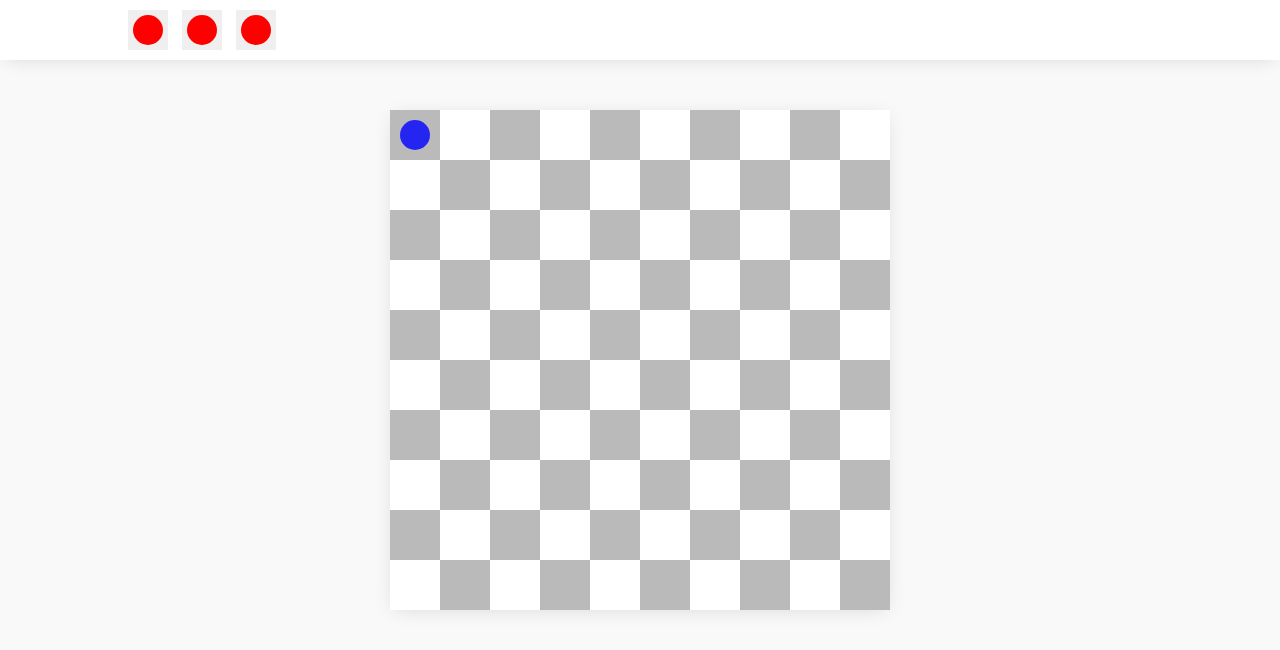
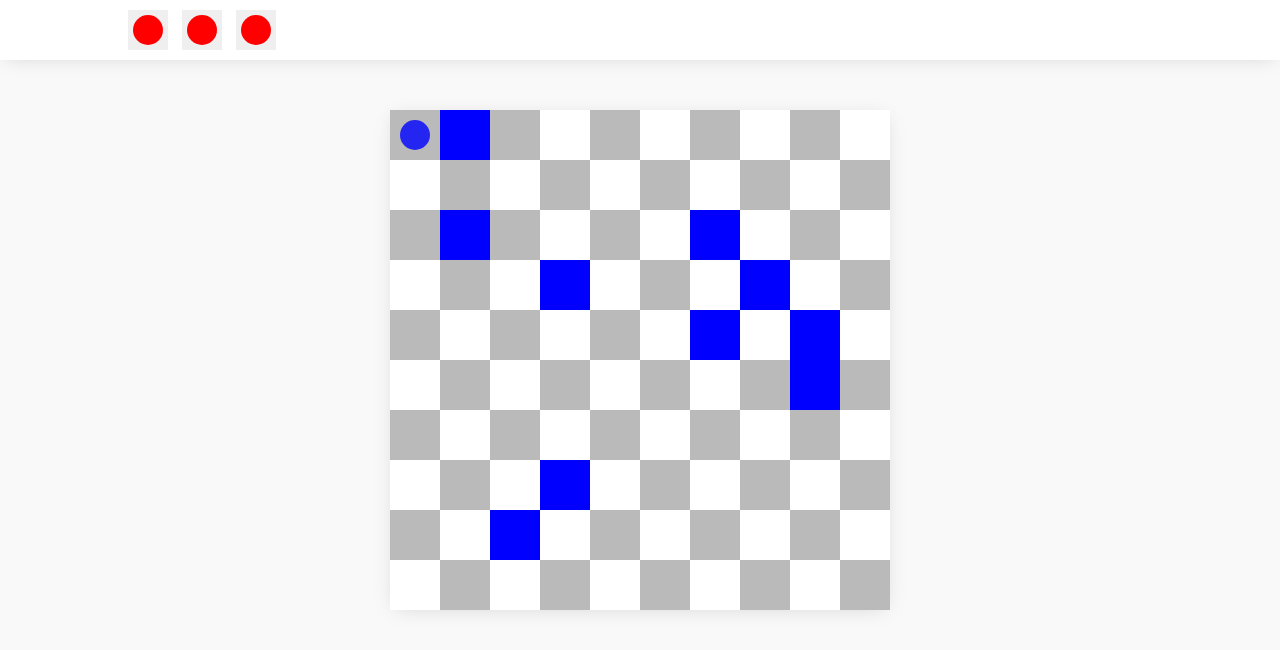
Before and after one commit to jrmykolyn/boom-dude, a website built with webpack: page src/index.html in a window 1280 px wide. Built offline with nearby package versions, Linux system fonts and the light colour scheme; files whose address does not match are found by name.

Commit message:
Completed first pass of: inserting 'Terrain' into grid; building out 'terrain UI/elems.'.

```diff
--- a/src/css/styles.css
+++ b/src/css/styles.css
@@ -77,7 +77,7 @@ main {
 }
 
 
-#gridWrapper {
+#stage {
     width: 500px;
     height: 500px;
     display: block;
@@ -85,6 +85,16 @@ main {
     box-shadow: 0px 3px 20px -5px rgba( 0,0,0,0.15 );
     margin: 0 auto;
     position: relative;
+}
+
+
+#gridWrapper,
+#terrainWrapper {
+    width: 100%;
+    height: 100%;
+    position: absolute;
+    top: 0;
+    left: 0;
 }
 
 
@@ -104,18 +114,24 @@ main {
 }
 
 
-.row:nth-child( even ) .space:nth-child( 2n ),
-.row:nth-child( odd ) .space:nth-child( 2n - 1 ) {
+.row:nth-child( even ) .tile:nth-child( 2n ),
+.row:nth-child( odd ) .tile:nth-child( 2n - 1 ) {
     background-color: #BABABA;
 }
 
 
-.space {
+.cell {
     width: 10%;
     height: 100%;
     display: block;
     float: left;
 }
+
+
+.terrain {
+    background-color: blue;
+}
+
 
 .player {
     width: 50px;
--- a/src/index.html
+++ b/src/index.html
@@ -24,9 +24,12 @@
         </div>
     </header>
     <main>
-        <section id="gridWrapper">
-            <div class="player"></div><!-- /.player -->
-        </section><!-- /#gridWrapper -->
+        <div id="stage">
+            <section id="gridWrapper">
+                <div class="player"></div><!-- /.player -->
+            </section><!-- /#gridWrapper -->
+            <section id="terrainWrapper"></section>
+        </div><!-- #stage -->
     </main>
     <script type="text/javascript" src="./bundle.js"></script>
 </body>
--- a/src/js/grid.js
+++ b/src/js/grid.js
@@ -45,9 +45,19 @@ Grid.prototype.update = function( value, coords ) {
 } // /update()
 
 
+Grid.prototype.getRandomCoords = function() {
+    var coords = [];
+
+    coords[ 0 ] = Math.round( Math.random() * this.getHeight() );
+    coords[ 1 ] = Math.round( Math.random() * this.getWidth() );
+
+    return coords;
+}
+
+
 /// TODO[@jrmykolyn] - Update function to dynamically insert `entity` in unoccupied space.
 Grid.prototype.insert = function( entity ) {
-    this.update( entity, [ 0, 0 ] );
+    this.update( entity, this.getRandomCoords() );
 } // /insert()
 
 
@@ -213,6 +223,15 @@ Grid.prototype.getHeight = function( offset ) {
 } // /getHeight()
 
 
+Grid.prototype.getEntityAtCoords = function( coords ) {
+    coords = coords || null;
+
+    if ( !coords || !Array.isArray( coords ) || coords.length < 2 ) { return null; }
+
+    return this.grid[ coords[ 0 ] ][ coords[ 1 ] ];
+}
+
+
 // --------------------------------------------------
 // PUBLIC API
 // --------------------------------------------------
--- a/src/js/main.js
+++ b/src/js/main.js
@@ -1,5 +1,6 @@
 var Grid = require( './grid' );
 var Player = require( './player' );
+var Terrain = require( './terrain' );
 
 
 ( function( window, document ) {
@@ -8,11 +9,18 @@ var Player = require( './player' );
     // --------------------------------------------------
     var playerElem = document.getElementsByClassName( 'player' )[ 0 ];
     var gridWrapper = document.getElementById( 'gridWrapper' );
+    var terrainWrapper = document.getElementById( 'terrainWrapper' );
 
     var grid = new Grid( { count: 10, defaultValue: null } );
     var player1 = new Player();
 
-    grid.insert( player1 );
+    grid.set( player1, [ 0, 0 ] );
+
+    // Inject 'Terrain' instances into `grid`.
+    for ( var i = 0, x = 10; i < x; i++ ) {
+        var t = new Terrain();
+        grid.insert( t );
+    }
 
     var inventory = {
         bombs: 3
@@ -30,11 +38,12 @@ var Player = require( './player' );
         rowHTML.classList.add( 'row' );
 
         for ( var j = 0; j < x; j++ ) {
-            var spaceElem = document.createElement( 'div' );
+            var cellHTML = document.createElement( 'div' );
 
-            spaceElem.classList.add( 'space' );
+            cellHTML.classList.add( 'cell' );
+            cellHTML.classList.add( 'tile' );
 
-            rowHTML.appendChild( spaceElem );
+            rowHTML.appendChild( cellHTML );
         }
 
         gridHTML.appendChild( rowHTML );
@@ -42,6 +51,40 @@ var Player = require( './player' );
 
     gridWrapper.prepend( gridHTML );
     // Build 'grid UI' - END
+
+
+    // Build 'grid terrain' - START
+    /// TODO[@jrmykolyn] - Move logic to elsewhere in controller, or into dedicated partial file.
+    var terrainGridHTML = document.createElement( 'div' );
+    terrainGridHTML.classList.add( 'grid' );
+
+    /// TODO[@jrmykolyn] - Build out alternative method for fetching grid height.
+    for ( var i = 0, x = ( grid.getHeight() + 1 ); i < x; i++ ) {
+        var rowHTML = document.createElement( 'div' );
+
+        rowHTML.classList.add( 'row' );
+
+        for ( var j = 0; j < x; j++ ) {
+            var cellHTML = document.createElement( 'div' );
+
+            cellHTML.classList.add( 'cell' );
+
+            var coords = [ i, j ];
+            var currEntity = grid.getEntityAtCoords( coords );
+
+            if ( currEntity && currEntity instanceof Terrain ) {
+                cellHTML.classList.add( 'terrain' );
+            }
+
+            rowHTML.append( cellHTML );
+        }
+
+        terrainGridHTML.appendChild( rowHTML );
+    }
+
+    terrainWrapper.prepend( terrainGridHTML );
+
+    // Build 'grid terrain' - START
 
     // --------------------------------------------------
     // DECLARE FUNCTIONS
```
